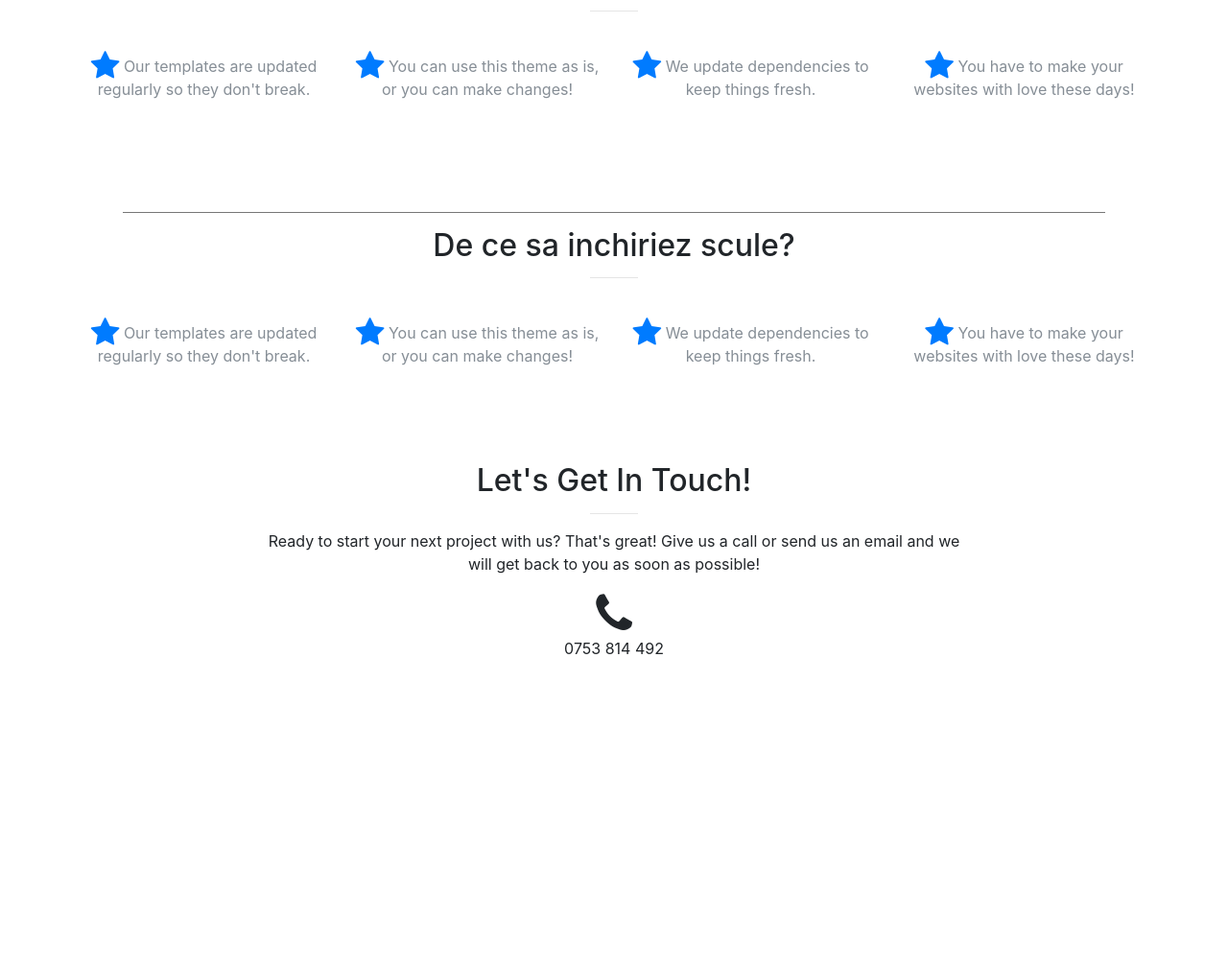
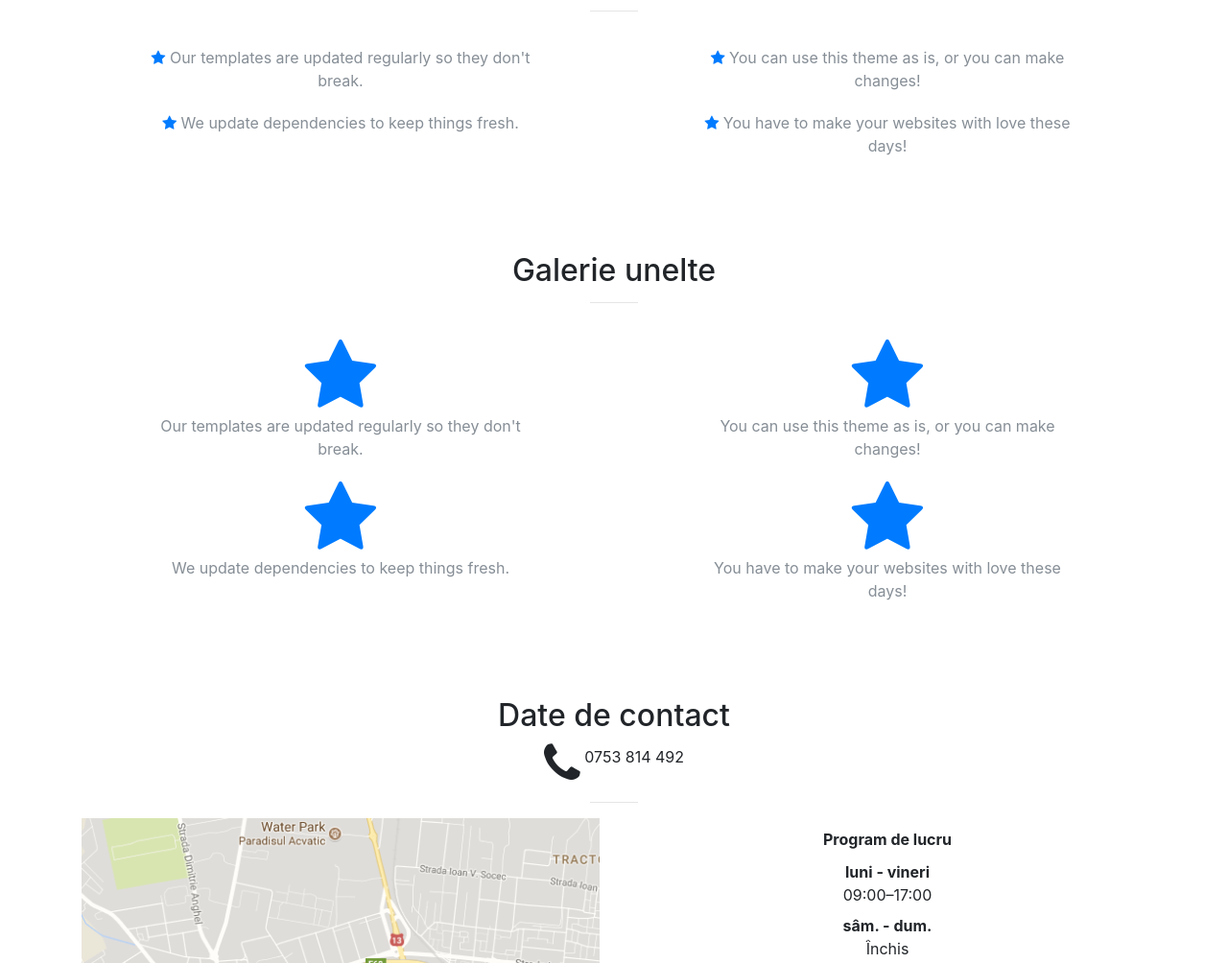
Before and after one commit to vlad2689/magazin-scule, a website with bundled scripts: page index.html in a window 1280 px wide. Shown: the part 700-1704 px from the top of the page at 96% size. Before the commit the page ends 1504 px from the top, so only its background shows below. Built offline with nearby package versions, Linux system fonts and the light colour scheme.

Commit message:
Adauga programul de lucru in header

```diff
--- a/index.html
+++ b/index.html
@@ -56,7 +56,7 @@
           <hr>
           <p>Servicii de inchirieri unelte in Brasov</p>
           <!-- TODO: Deschide la ora cu tare -->
-          <p>Servicii de inchirieri unelte in Brasov</p>
+          <p id="js-status"></p>
           <a class="btn btn-primary btn-xl js-scroll-trigger" href="tel:+40-753-814-492">Apeleaza acum</a>
         </div>
       </div>
@@ -73,31 +73,31 @@
       </div>
       <div class="container">
         <div class="row">
-          <div class="col-lg-3 col-md-6 text-center">
+          <div class="col-lg-6 col-md-6 text-center">
             <div class="service-box">
               <p class="text-muted">
-                <i class="fa fa-2x fa-star text-primary sr-icons"></i>
+                <i class="fa fa-star text-primary sr-icons"></i>
                 Our templates are updated regularly so they don't break.</p>
             </div>
           </div>
-          <div class="col-lg-3 col-md-6 text-center">
+          <div class="col-lg-6 col-md-6 text-center">
             <div class="service-box">
               <p class="text-muted">
-                <i class="fa fa-2x fa-star text-primary sr-icons"></i>
+                <i class="fa fa-star text-primary sr-icons"></i>
                 You can use this theme as is, or you can make changes!</p>
             </div>
           </div>
-          <div class="col-lg-3 col-md-6 text-center">
+          <div class="col-lg-6 col-md-6 text-center">
             <div class="service-box">
               <p class="text-muted">
-                <i class="fa fa-2x fa-star text-primary sr-icons"></i>
+                <i class="fa fa-star text-primary sr-icons"></i>
                 We update dependencies to keep things fresh.</p>
             </div>
           </div>
-          <div class="col-lg-3 col-md-6 text-center">
+          <div class="col-lg-6 col-md-6 text-center">
             <div class="service-box">
               <p class="text-muted">
-                <i class="fa fa-2x fa-star text-primary sr-icons"></i>
+                <i class="fa fa-star text-primary sr-icons"></i>
                 You have to make your websites with love these days!</p>
             </div>
           </div>
@@ -105,44 +105,43 @@
       </div>
     </section>
 
-    <hr class="hr-section">
-
     <section class="p-0" id="portfolio">
       <div class="container">
         <div class="row">
           <div class="col-lg-12 text-center">
-            <h2 class="section-heading">De ce sa inchiriez scule?</h2>
+            <h2 class="section-heading">Galerie unelte</h2>
             <hr class="primary">
           </div>
         </div>
       </div>
+      <!-- TODO: Adauga icoana si descriere pentru fiecare unealta -->
       <div class="container">
         <div class="row">
-          <div class="col-lg-3 col-md-6 text-center">
+          <div class="col-lg-6 col-md-6 text-center">
             <div class="service-box">
+              <i class="fa fa-5x fa-star text-primary sr-icons"></i>
               <p class="text-muted">
-                <i class="fa fa-2x fa-star text-primary sr-icons"></i>
                 Our templates are updated regularly so they don't break.</p>
             </div>
           </div>
-          <div class="col-lg-3 col-md-6 text-center">
+          <div class="col-lg-6 col-md-6 text-center">
             <div class="service-box">
+              <i class="fa fa-5x fa-star text-primary sr-icons"></i>
               <p class="text-muted">
-                <i class="fa fa-2x fa-star text-primary sr-icons"></i>
                 You can use this theme as is, or you can make changes!</p>
             </div>
           </div>
-          <div class="col-lg-3 col-md-6 text-center">
+          <div class="col-lg-6 col-md-6 text-center">
             <div class="service-box">
+              <i class="fa fa-5x fa-star text-primary sr-icons"></i>
               <p class="text-muted">
-                <i class="fa fa-2x fa-star text-primary sr-icons"></i>
                 We update dependencies to keep things fresh.</p>
             </div>
           </div>
-          <div class="col-lg-3 col-md-6 text-center">
+          <div class="col-lg-6 col-md-6 text-center">
             <div class="service-box">
+              <i class="fa fa-5x fa-star text-primary sr-icons"></i>
               <p class="text-muted">
-                <i class="fa fa-2x fa-star text-primary sr-icons"></i>
                 You have to make your websites with love these days!</p>
             </div>
           </div>
@@ -154,15 +153,28 @@
       <div class="container">
         <div class="row">
           <div class="col-lg-8 mx-auto text-center">
-            <h2 class="section-heading">Let's Get In Touch!</h2>
+            <h2 class="section-heading">Date de contact</h2>
+            <i class="fa fa-phone fa-3x sr-contact"></i>
+            <span class="phone-number">0753 814 492</span>
             <hr class="primary">
-            <p>Ready to start your next project with us? That's great! Give us a call or send us an email and we will get back to you as soon as possible!</p>
           </div>
         </div>
         <div class="row">
-          <div class="col-lg-12 ml-auto text-center">
-            <i class="fa fa-phone fa-3x sr-contact"></i>
-            <p>0753 814 492</p>
+          <div class="col-lg-6 col-md-6">
+            <img src="img/map.png" class="mw100"/>
+          </div>
+          <div class="col-lg-6 col-md-6 text-center">
+            <dl class="map-info map-info-hours" id="hours">
+                    <dt class="map-info__title">Program de lucru</dt>
+                    <dd class="map-info__item">
+                        <dl class="map-info__hours">
+                            <dt class="map-info__hours-head">luni - vineri</dt>
+                            <dd class="map-info__hours-value"><span class="map-info__hours-unit">09:00–17:00</span></dd>
+                            <dt class="map-info__hours-head">sâm. - dum.</dt>
+                            <dd class="map-info__hours-value"><span class="map-info__hours-unit">Închis</span></dd>
+                        </dl>
+                    </dd>
+                </dl>
           </div>
         </div>
       </div>
@@ -180,7 +192,5 @@
 
     <!-- Custom scripts for this template -->
     <script src="js/creative.min.js"></script>
-
   </body>
-
 </html>
--- a/js/creative.js
+++ b/js/creative.js
@@ -68,4 +68,21 @@
     }
   });
 
+  $(function() {
+    var $businessStatus = $("#js-status");
+
+    var openMessage = "Deschis intre 9:00 - 17:00";
+    var closedMessage = "Deschis de luni pana vineri intre 9:00 - 17:00";
+
+    $businessStatus.html(function() {
+      return isWeekDay() ? openMessage : closedMessage;
+    });
+
+    function isWeekDay() {
+      var d = new Date();
+      var dayOfWeek = d.getDay();
+      return dayOfWeek >= 1 && dayOfWeek <= 5;
+    }
+  });
+
 })(jQuery); // End of use strict
--- a/scss/_custom.scss
+++ b/scss/_custom.scss
@@ -1,6 +1,5 @@
 .fa.fa-star {
     position: relative;
-    top: 5px;
 }
 
 .hr-section {
@@ -8,3 +7,21 @@
     border-width: 1px;
     border-color: $gray-light;
 }
+
+.mw100 {
+    max-width: 100%;
+}
+
+span.phone-number {
+    position: relative;
+    bottom: 18px;
+}
+
+.gallery {
+    height: 100%;
+    overflow-y: auto;
+}
+
+.map-info__title {
+    margin: 10px 0;
+}
```
Also changed, not shown: css/creative.css, css/creative.min.css, img/map.png (added), js/creative.min.js.
